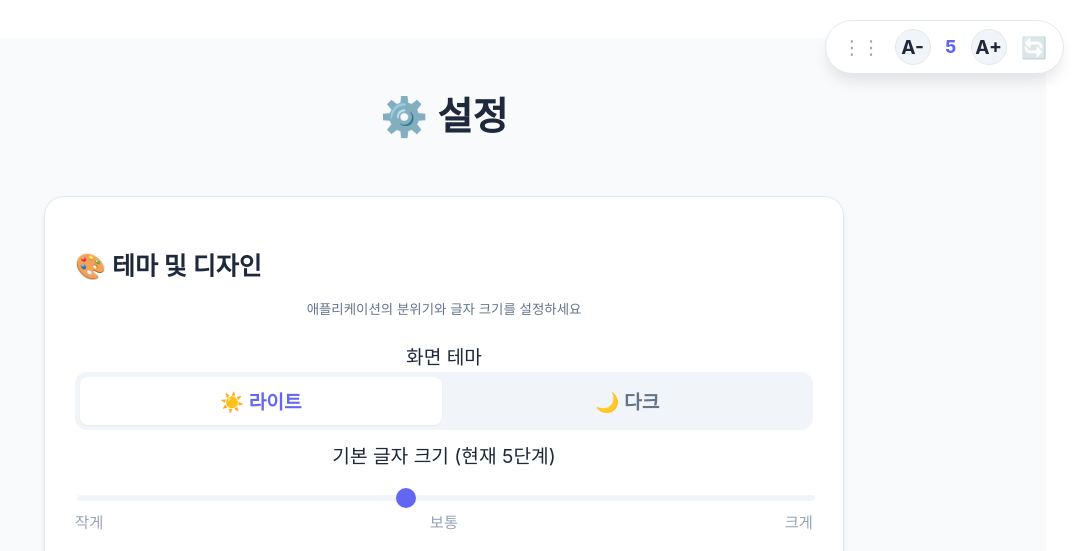
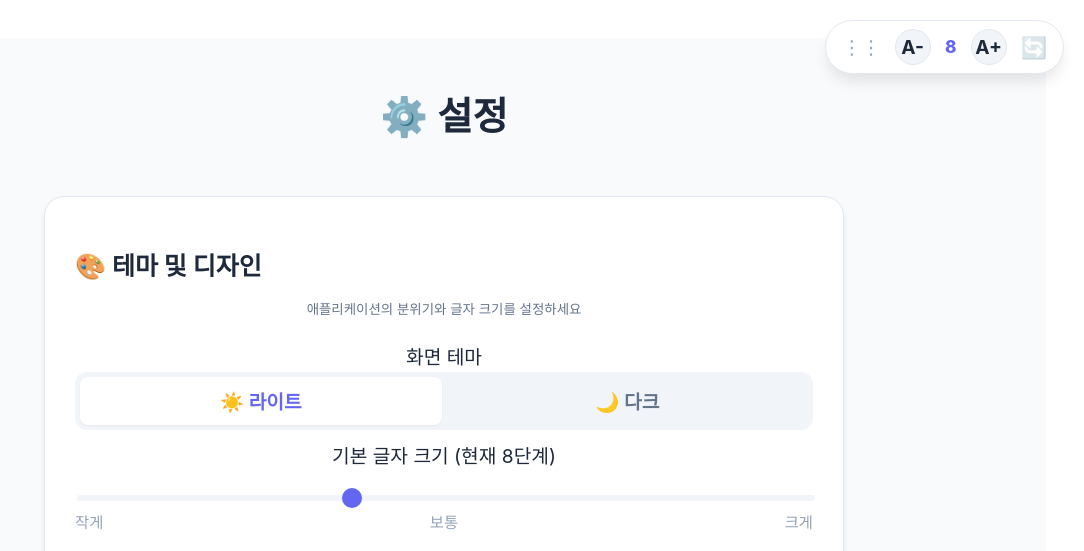
Before and after one commit to jennnieHong/learning_mate, a React (Vite) app in the folder frontend/: page /settings in a window 1280 px wide. Shown: the top 551 px of the page, without its empty margins (196-1280 px from the left). Built offline with nearby package versions, Linux system fonts and the light colour scheme.

Commit message:
[UI] expand font size range

```diff
--- a/frontend/src/App.jsx
+++ b/frontend/src/App.jsx
@@ -67,12 +67,12 @@ function AppContent() {
   }, [location.pathname, resetTemporaryFontSize]);
 
   /**
-   * 글자 크기 단계(1~10)를 CSS 변수 스케일 비율로 변환합니다.
-   * 1단계: 0.8배 ~ 10단계: 1.7배 (0.1씩 증가)
-   * 기본값(5단계): 1.2배 -> 기존 디자인이 작게 보였으므로 약간 보정
+   * 글자 크기 단계(1~20)를 CSS 변수 스케일 비율로 변환합니다.
+   * 1단계: 0.5배 ~ 20단계: 2.4배 (0.1씩 증가)
+   * 기본값(8단계): 1.2배
    */
   const getScaleFactor = (step) => {
-    return 0.7 + (step * 0.1);
+    return 0.4 + (step * 0.1);
   };
 
   const currentScale = temporaryFontSize || settings.fontSize || 5;
--- a/frontend/src/components/Common/FontScaleWidget.jsx
+++ b/frontend/src/components/Common/FontScaleWidget.jsx
@@ -34,11 +34,11 @@ export const FontScaleWidget = () => {
 
   if (!settings.showFontScaleWidget) return null;
 
-  const currentSize = temporaryFontSize || settings.fontSize || 5;
+  const currentSize = temporaryFontSize || settings.fontSize || 8;
 
   const handleIncrease = (e) => {
     e.stopPropagation();
-    if (currentSize < 10) setTemporaryFontSize(currentSize + 1);
+    if (currentSize < 20) setTemporaryFontSize(currentSize + 1);
   };
 
   const handleDecrease = (e) => {
@@ -158,7 +158,7 @@ export const FontScaleWidget = () => {
         className="scale-btn"
         onClick={handleIncrease}
         onMouseDown={(e) => e.stopPropagation()} // 드래그 시작 방지
-        disabled={currentSize >= 10}
+        disabled={currentSize >= 20}
         title="글자 크게"
       >
         A+
--- a/frontend/src/components/Study/ListStudy.css
+++ b/frontend/src/components/Study/ListStudy.css
@@ -62,7 +62,7 @@
 .list-study-table {
   width: 100%;
   border-collapse: collapse;
-  font-size: 0.7rem;
+  font-size: 1rem;
 }
 
 .list-study-table thead {
--- a/frontend/src/pages/SettingsPage.jsx
+++ b/frontend/src/pages/SettingsPage.jsx
@@ -87,9 +87,9 @@ export default function SettingsPage() {
                   <input
                     type="range"
                     min="1"
-                    max="10"
+                    max="20"
                     step="1"
-                    value={settings.fontSize || 5}
+                    value={settings.fontSize || 8}
                     onChange={(e) => handleUpdate('fontSize', parseInt(e.target.value))}
                     className="font-size-slider"
                   />
--- a/frontend/src/stores/useSettingsStore.js
+++ b/frontend/src/stores/useSettingsStore.js
@@ -14,7 +14,7 @@ const DEFAULT_SETTINGS = {
   questionType: 'multiple',  // 'multiple' | 'subjective'
   cardFront: 'explanation',   // 'explanation' | 'answer' | 'random'
   theme: 'light',            // 'light' | 'dark'
-  fontSize: 5,               // 1 ~ 10 단계 (기본값 5)
+  fontSize: 8,               // 1 ~ 20 단계 (기본값 8, 1.2배)
   cardColor: 'indigo',       // indigo, ocean, forest, sunset, rose, slate
   cardSaturation: 70,        // 0 ~ 100
   cardLightness: 60,         // 0 ~ 100
--- a/frontend/src/utils/storage.js
+++ b/frontend/src/utils/storage.js
@@ -222,7 +222,7 @@ export const getSettings = async () => {
     questionType: 'multiple',
     cardFront: 'explanation',
     theme: 'light',
-    fontSize: 5,
+    fontSize: 8,
     cardColor: 'indigo',
     cardSaturation: 70,
     cardLightness: 60,
```
